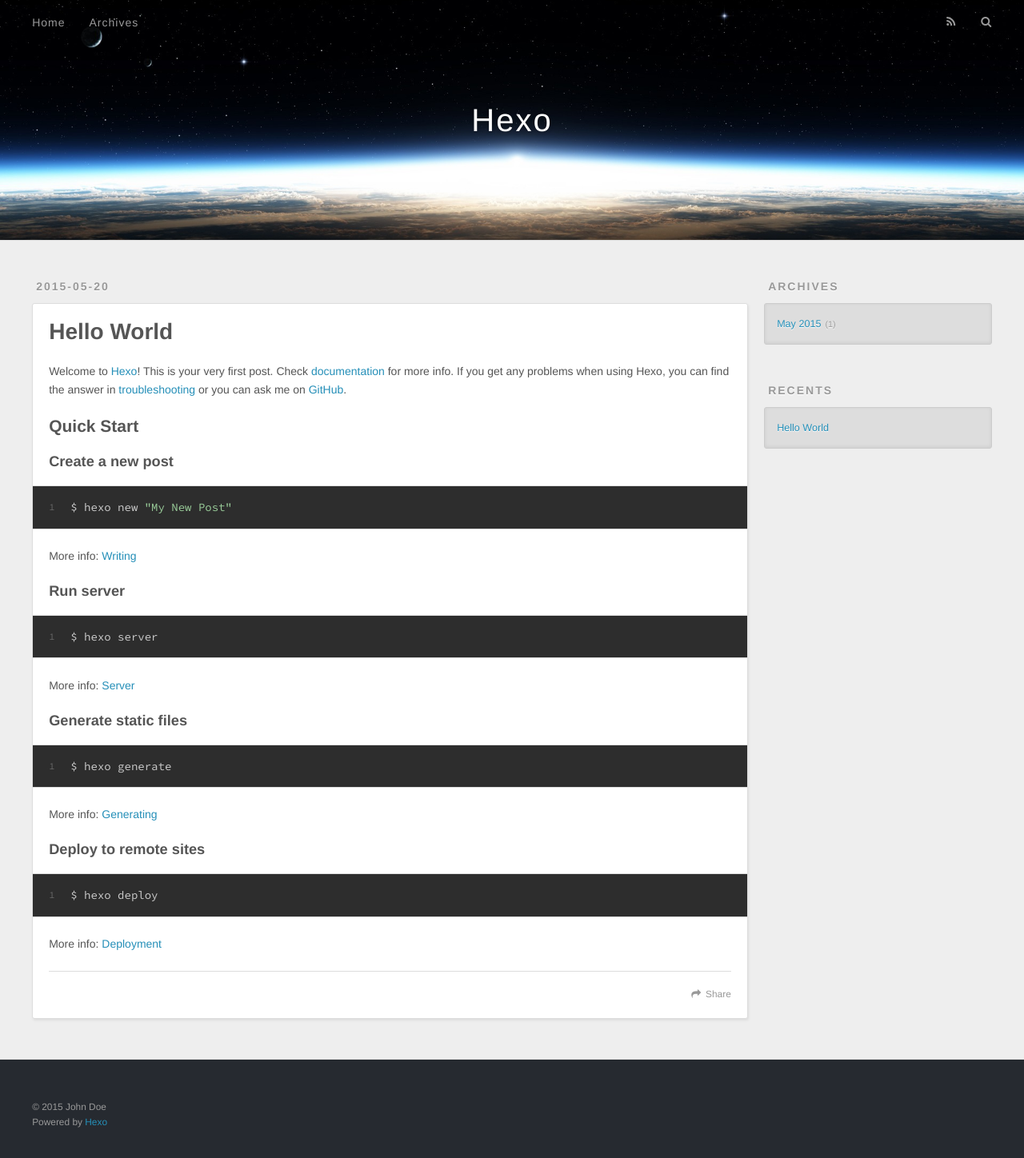
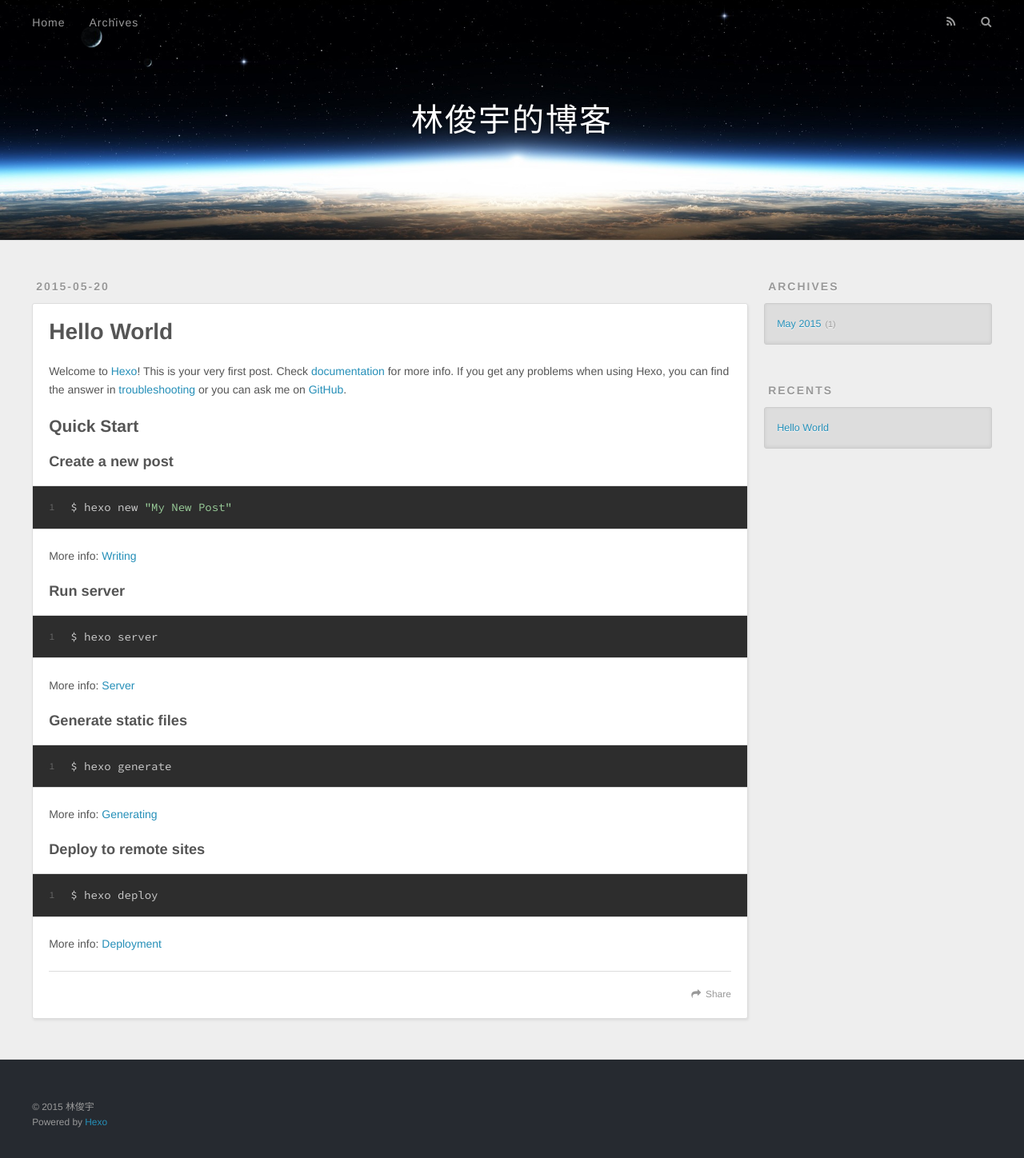
Before and after one commit to linjunyu/linjunyu.github.io, a plain HTML site: page index.html in a window 1280 px wide. Shown: the whole page at 80% size. Drawn offline with nearby package versions, Linux system fonts and the light colour scheme.

Commit message:
Site updated: 2015-05-21 00:10:23

```diff
--- a/index.html
+++ b/index.html
@@ -3,19 +3,19 @@
 <head>
   <meta charset="utf-8">
 
-  <title>Hexo</title>
+  <title>林俊宇的博客</title>
   <meta name="viewport" content="width=device-width, initial-scale=1, maximum-scale=1">
   <meta name="description">
 <meta property="og:type" content="website">
-<meta property="og:title" content="Hexo">
+<meta property="og:title" content="林俊宇的博客">
 <meta property="og:url" content="http://yoursite.com/index.html">
-<meta property="og:site_name" content="Hexo">
+<meta property="og:site_name" content="林俊宇的博客">
 <meta property="og:description">
 <meta name="twitter:card" content="summary">
-<meta name="twitter:title" content="Hexo">
+<meta name="twitter:title" content="林俊宇的博客">
 <meta name="twitter:description">
 
-    <link rel="alternative" href="/atom.xml" title="Hexo" type="application/atom+xml">
+    <link rel="alternative" href="/atom.xml" title="林俊宇的博客" type="application/atom+xml">
 
 
     <link rel="icon" href="/favicon.png">
@@ -33,7 +33,7 @@
   <div id="header-outer" class="outer">
     <div id="header-title" class="inner">
       <h1 id="logo-wrap">
-        <a href="/" id="logo">Hexo</a>
+        <a href="/" id="logo">林俊宇的博客</a>
       </h1>
 
     </div>
@@ -96,7 +96,7 @@
 
     </div>
     <footer class="article-footer">
-      <a data-url="http://yoursite.com/2015/05/20/hello-world/" data-id="ci9wvkres0000vkbsljv9kof4" class="article-share-link">Share</a>
+      <a data-url="http://yoursite.com/2015/05/20/hello-world/" data-id="ci9wvnhnk0000zkbszsht4eyr" class="article-share-link">Share</a>
 
 
     </footer>
@@ -148,7 +148,7 @@
 
   <div class="outer">
     <div id="footer-info" class="inner">
-      &copy; 2015 John Doe<br>
+      &copy; 2015 林俊宇<br>
       Powered by <a href="http://hexo.io/" target="_blank">Hexo</a>
     </div>
   </div>
```
Also changed, not shown: 2015/05/20/hello-world/index.html (+6 -6 lines), archives/2015/05/index.html (+7 -7 lines), archives/2015/index.html (+7 -7 lines), archives/index.html (+7 -7 lines).
